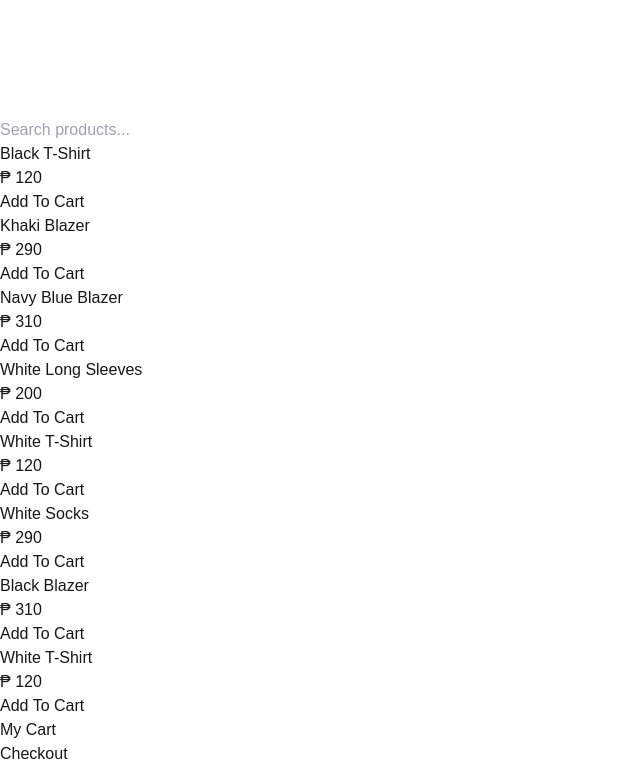
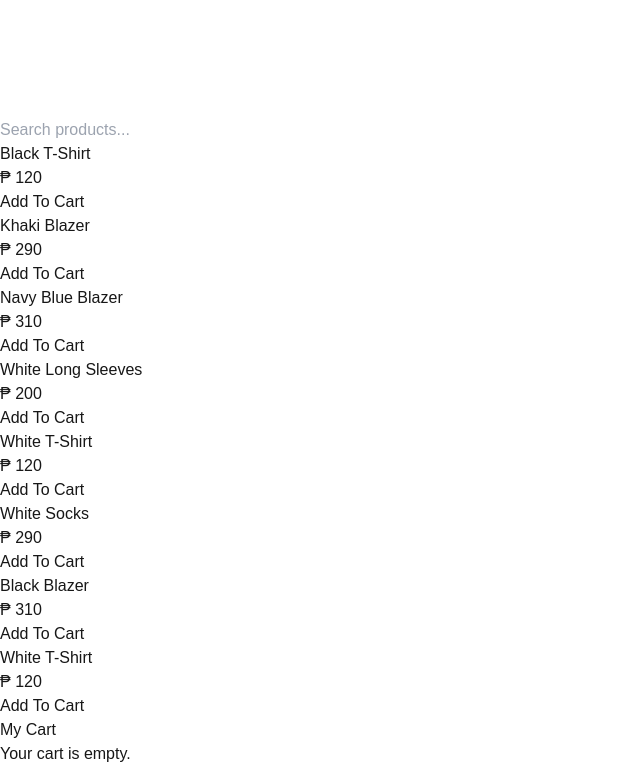
Before and after one commit to MikoGTZ/shopping-cart, a Next.js app: page / in a window 1280 px wide. Shown: the part 1186-1952 px from the top of the page, without its empty margins (0-640 px from the left). Built offline with nearby package versions, Linux system fonts and the light colour scheme.

Commit message:
modified:   src/app/UI/Cart.tsx 	modified:   src/app/UI/CartItem.tsx 	modified:   src/app/page.tsx

```diff
--- a/src/app/UI/Cart.tsx
+++ b/src/app/UI/Cart.tsx
@@ -19,9 +19,12 @@ interface CartProps {
 const Cart: React.FC<CartProps> = ({ cart, removeFromCart, products, increment, decrement, checkout}) => {
     return (
         <div>
-            <div className="p-4 border rounded-md shadow-md">
+            <div className="p-4">
                 <h1 className="text-center text-xl font-bold mb-4">My Cart</h1>
-                {Object.values(cart).map((item, index) => (
+                {Object.values(cart).length === 0 ? (
+                    <p className='text-center'>Your cart is empty.</p>
+                ) : (
+                    Object.values(cart).map((item, index) => (
                             <CartItem
                                 key={item.id}
                                 productId={item.id}
@@ -31,9 +34,12 @@ const Cart: React.FC<CartProps> = ({ cart, removeFromCart, products, increment,
                                 increment={increment}
                                 decrement={decrement}
                             />
-                ))}
+                        ))
+                )}
+                {Object.values(cart).length !==0 && (
+                    <button onClick={checkout}>Checkout</button>
+                )}
             </div>
-            <button onClick={checkout}>Checkout</button>
         </div>
     );
 }
--- a/src/app/UI/CartItem.tsx
+++ b/src/app/UI/CartItem.tsx
@@ -23,7 +23,7 @@ const CartItem: React.FC<CartItemProps> = ({ productId, products, quantity, remo
         <div className="flex justify-between items-center p-4 border-b">
             <div>
                 <h2 className="text-lg font-bold">{product.name}</h2>
-                <p className="text-gray-500">₱ {product.price}</p>
+                <p className="text-gray-500">₱{product.price * quantity}</p>
                 <p className="text-gray-500">Quantity: {quantity}</p>
             </div>
             <div className="flex items-center">
--- a/src/app/page.tsx
+++ b/src/app/page.tsx
@@ -37,11 +37,7 @@ const reducer = (cart: any, action: any) => {
         case ACTIONS.REMOVE_FROM_CART: {
             const { id } = action.payload;
             const newCart = { ...cart };
-            if (newCart[id].quantity > 1) {
-                newCart[id].quantity -= 1;
-            } else {
-                delete newCart[id];
-            }
+            delete newCart[id];
             return newCart;
         }
         case ACTIONS.INCREMENT: {
@@ -124,7 +120,8 @@ export default function Home() {
 
     return (
         <div>
-            <div className="flex justify-center mt-4">
+            <div className="grid-flow-col grid">
+            <div className="p-[150px] md:p-3 ">
                 <input
                     type="text"
                     placeholder="Search products..."
@@ -132,12 +129,9 @@ export default function Home() {
                     value={searchProduct}
                     onChange={(e) => setSearchProduct(e.target.value)}
                 />
-            </div>
-            <div className="grid-flow-col grid">
-            <div className="flex p-[150px]">
                 <ProductList products={filteredProducts} addToCart={addToCart} />
             </div>
-            <div className="border border-black">
+            <div className="top-0 right-0 h-full w-80 bg-white shadow-lg transition-transform transform">
                 <Cart
                     cart={cart}
                     removeFromCart={removeFromCart}
```
Lines whose indentation alone changed are shown as unchanged.
